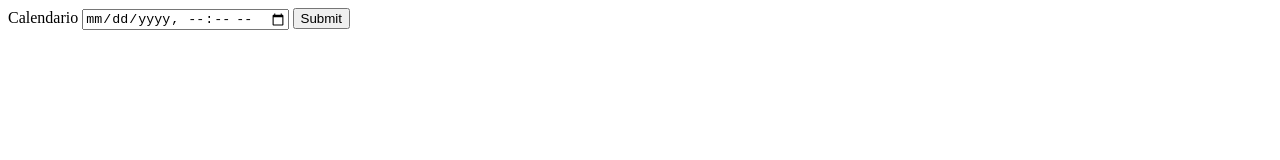
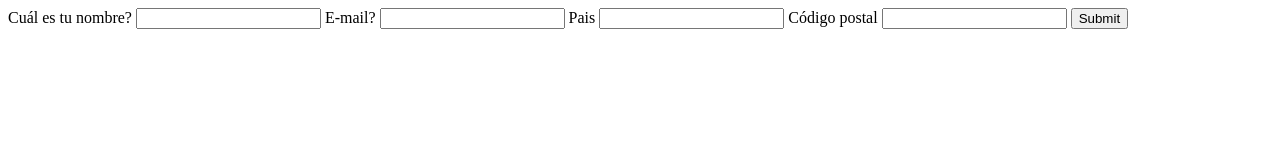
Before and after one commit to FrankCasanova/HTML-Y-CSS, a plain HTML site: page clasecalendario/index.html in a window 1280 px wide. Drawn offline with Linux system fonts and the light colour scheme.

Commit message:
clase 19

```diff
--- a/clasecalendario/index.html
+++ b/clasecalendario/index.html
@@ -6,37 +6,31 @@
     <title>Calendario</title>
 </head>
 <body>
+    <main>
+        <!--formularios perfectos-->
+        <form action="">
+            <label for="nombre">
+                <span>Cuál es tu nombre?</span>
+                <input type="text" name="nombre" id="nombre" autocomplete="name" required>
+            </label>
+            <label for="correo">
+                <span>E-mail?</span>
+                <input type="email" name="correo" id="correo" autocomplete="email" required>
+            </label>
+            <label for="pais">
+                <span>Pais</span>
+                <input type="text" name="pais" id="pais" autocomplete="country" required>
+            </label>
+            <label for="cp">
+                <span>Código postal</span>
+                <input type="text" name="cp" id="cp" autocomplete="postal-code" required>
+            </label>
+            <input type="submit">
 
-    <!-- <form action=""> -->
+        </form>
+    </main>
 
-        <!-- formulario con posibilidad
-        de enviar información-->
-        <!-- <label for="hora">
-            <span>Hora</span>
-            <input type="time" id="hora" name="hora">
-        </label>
-        <label for="día">
-            <span>Día</span>
-            <input type="date" id="día" name="día">
-        </label>
-        <label for="semana">
-            <span>Semana</span>
-            <input type="week" id="semana" name="semana">
-        </label>
-        <label for="mes">
-            <span>Mes</span>
-            <input type="month" id="mes" name="mes">
-        </label>
-        <input type="submit">
-    </form> -->
 
-    <form action="">
-        <label for="calendario">
-            <span>Calendario</span>
-            <input type="datetime-local" id="calendario" name="calendario"/>
-        </label>
-        <input type="submit">
-    </form>
 
 </body>
 </html>
```
Also changed, not shown: index.html (+22 -0 lines).
